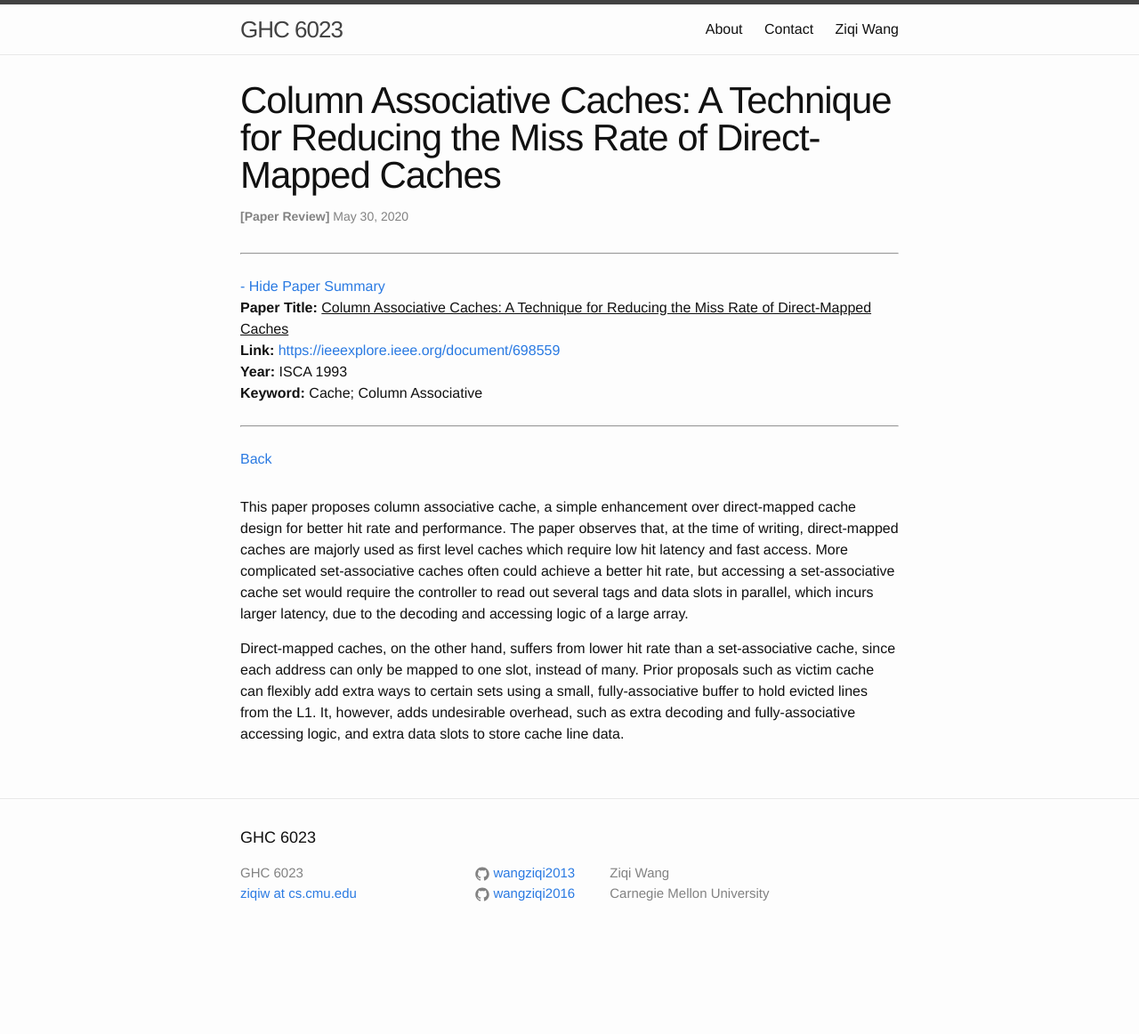
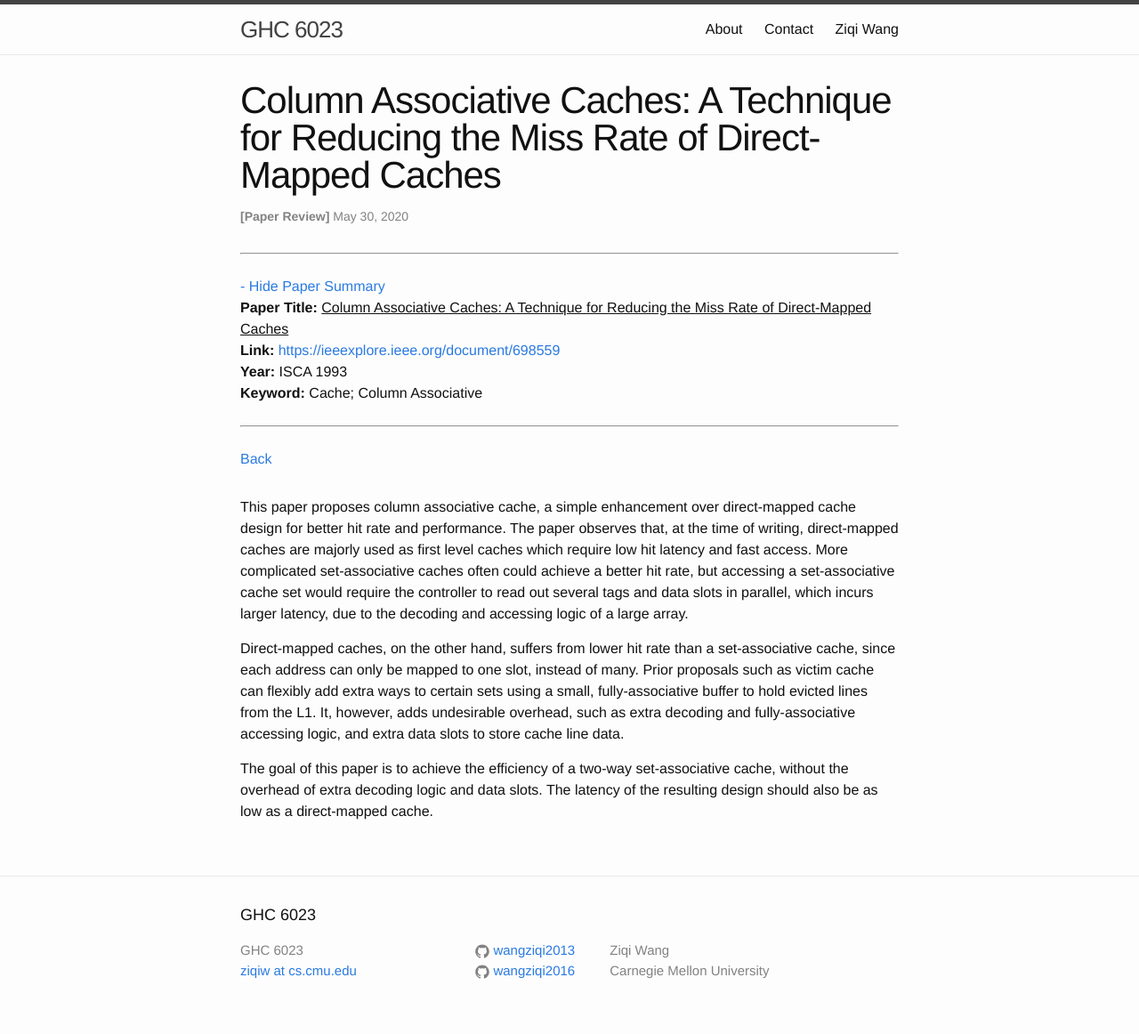
Before and after one commit to wangziqi2013/wangziqi2013.github.io, a Jekyll site: the page built from _posts/2020-05-30-column-associative-cache.markdown, in a window 1280 px wide. Shown: the whole page at 89% size. Built offline with Jekyll 4.4.1, drawn with Linux system fonts in a browser that asks for light colours; before the commit the page ends 1075 px from its top, so only the background shows below that.

Commit message:
Adding goal

```diff
--- a/_posts/2020-05-30-column-associative-cache.markdown
+++ b/_posts/2020-05-30-column-associative-cache.markdown
@@ -23,3 +23,7 @@ Direct-mapped caches, on the other hand, suffers from lower hit rate than a set-
 can only be mapped to one slot, instead of many. Prior proposals such as victim cache can flexibly add extra ways to
 certain sets using a small, fully-associative buffer to hold evicted lines from the L1. It, however, adds undesirable
 overhead, such as extra decoding and fully-associative accessing logic, and extra data slots to store cache line data.
+
+The goal of this paper is to achieve the efficiency of a two-way set-associative cache, without the overhead
+of extra decoding logic and data slots. The latency of the resulting design should also be as low as a direct-mapped
+cache.
```
